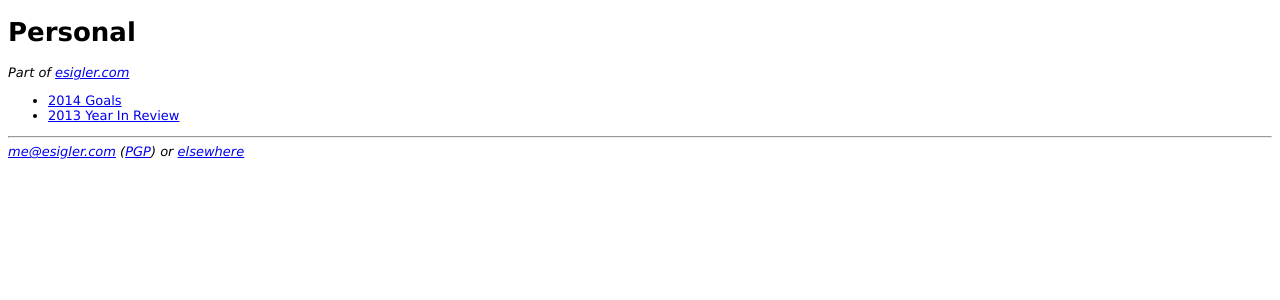
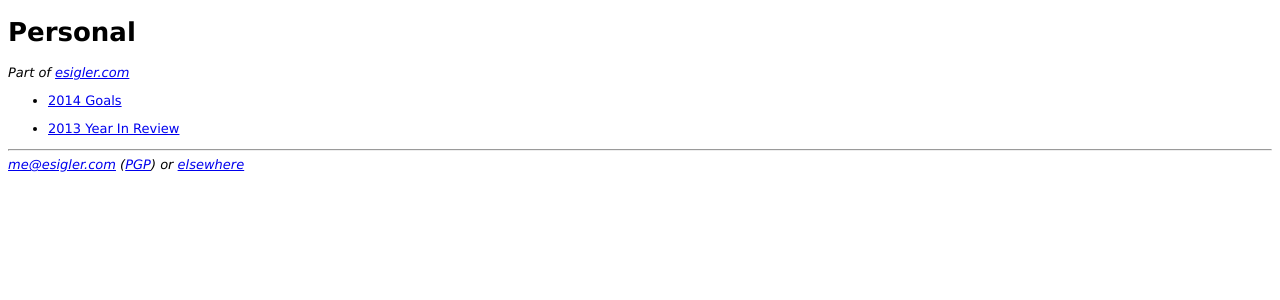
Before and after one commit to esigler/esigler.com, a Jekyll site: the page built from personal.markdown, in a window 1280 px wide. Shown: the top 300 px of the page. Built offline with Jekyll 4.4.1, drawn with Linux system fonts in a browser that asks for light colours.

Commit message:
Actually use Markdown

```diff
--- a/cooking.markdown
+++ b/cooking.markdown
@@ -4,10 +4,8 @@ title: cooking
 heading: Cooking
 category: top
 ---
-<ul>
 {% for post in site.posts %}
 {% if post.category == "cooking" %}
-  <li><a href="{{ post.url }}">{{ post.heading }}</a></li>
+* [{{ post.heading }}]({{ post.url }})
 {% endif %}
 {% endfor %}
-</ul>
--- a/personal.markdown
+++ b/personal.markdown
@@ -4,10 +4,8 @@ title: Personal
 heading: Personal
 category: top
 ---
-<ul>
 {% for post in site.posts %}
 {% if post.category == "personal" %}
-  <li><a href="{{ post.url }}">{{ post.heading }}</a></li>
+* [{{ post.heading }}]({{ post.url }})
 {% endif %}
 {% endfor %}
-</ul>
```
